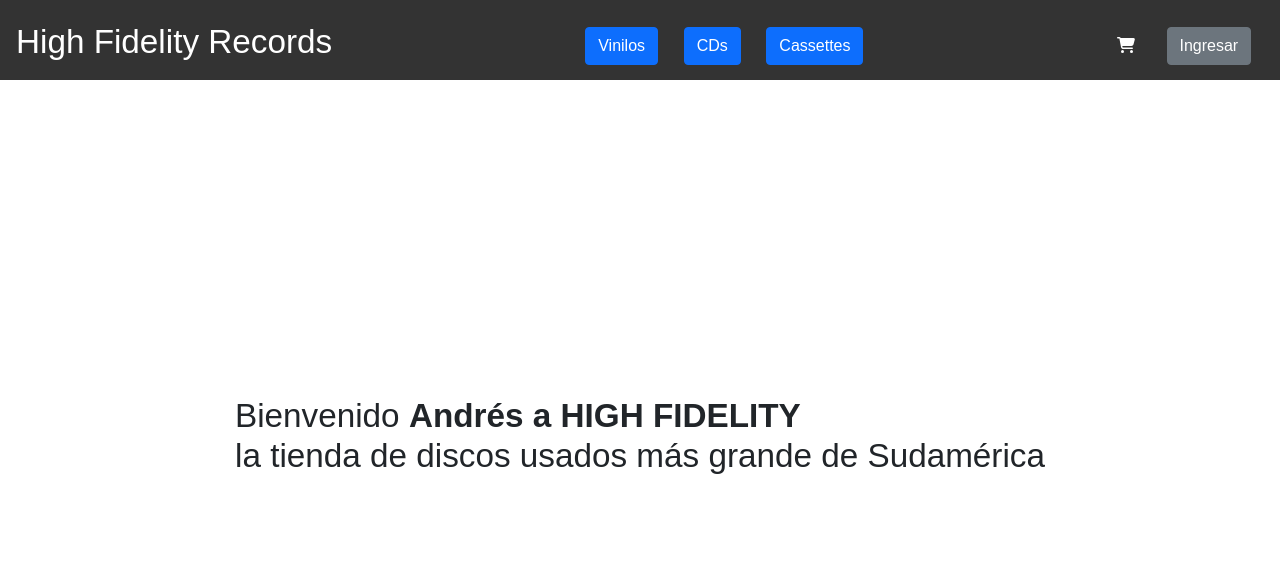
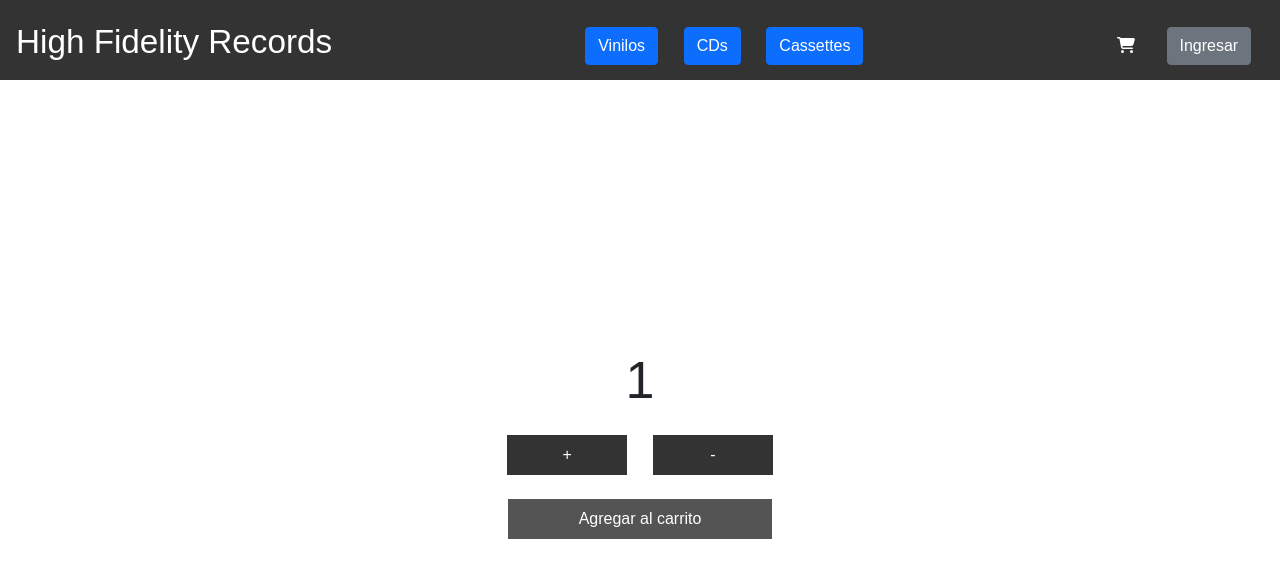
Before and after one commit to mariopirrocco/mariopirrocco_high_fidelity, a React (Create React App) app: page / in a window 1280 px wide. Shown: the top 578 px of the page. Built offline with nearby package versions, Linux system fonts and the light colour scheme.

Commit message:
Desafío contador con botón

```diff
--- /dev/null
+++ b/src/components/ItemCount.js
@@ -0,0 +1,32 @@
+import './itemCount.css'
+import { useState } from 'react'
+
+const ItemCount = ({ stock, initial, onAdd }) => {
+
+	const [ counter, setCounter ] = useState(initial)
+
+	const addItem = () => {
+		if(counter < stock) {
+			setCounter(counter + 1)
+		}
+	}
+
+	const removeItem = () => {
+		if(counter > initial) {
+			setCounter(counter - 1)
+		}
+	}
+	return (
+		<>
+			<div className="counter">{ counter }</div>
+			<div className="control">
+				<button className="add-item" onClick = {addItem}> + </button>
+				<button className="remove-item" onClick = {removeItem}> - </button>
+			</div>
+
+			<button className="add-to-cart" onClick={()=> onAdd(counter)}>Agregar al carrito</button>
+		</>
+	)
+}
+
+export default ItemCount
--- a/src/components/ItemListContainer.js
+++ b/src/components/ItemListContainer.js
@@ -1,7 +1,20 @@
+import ItemCount from './ItemCount'
+
 const ItemListContainer = (props) => {
+
+	let stock = 8
+	const initial = 1
+	const onAdd = (value) => {
+		if(value === stock) {
+			console.log(`Has cargado ${value} discos en tu carrito, es todo el stock que tenemos en este momento`)
+		} else {
+			console.log(`Tienes ${value} disco(s) en tu carrito`)
+		}
+	}
+
 	return(
 		<div className="item-list-container">
-			<h3>Bienvenido <strong>{props.greeting} a HIGH FIDELITY</strong> <br />la tienda de discos usados más grande de Sudamérica</h3>
+			<ItemCount stock={stock} initial={initial} onAdd={onAdd} />
 		</div>
 	)
 }
--- /dev/null
+++ b/src/components/itemCount.css
@@ -0,0 +1,23 @@
+.counter {
+	font-size: 3.25rem;
+	margin-bottom: 1rem;
+}
+
+.add-item, .remove-item  {
+	width: 120px;
+	background-color: #333;
+}
+
+.add-to-cart {
+	width: 264px;
+	margin-top: 24px;
+	background-color: #545454;
+}
+
+button {
+	border: none;
+	padding: 8px 14px;
+
+	color: #fff;
+	border-radius: 6px;
+}
```
Also changed, not shown: 1 other file (tests, documents, lock files or other folders).
